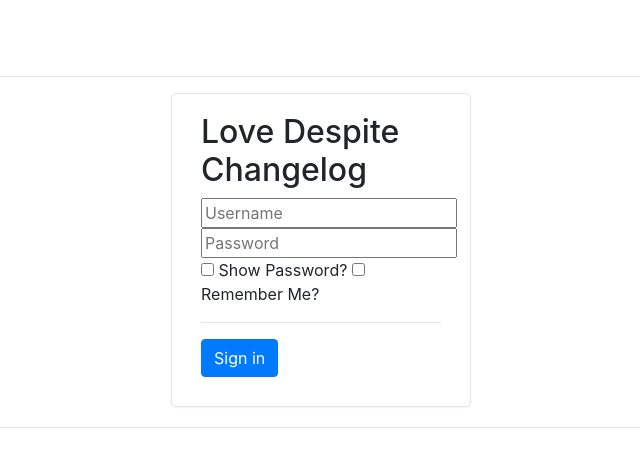
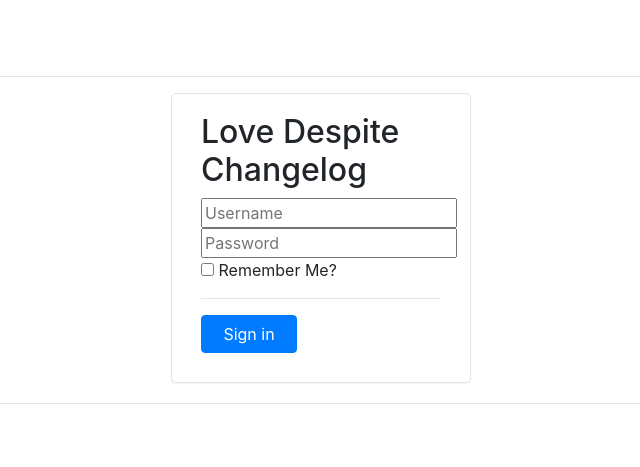
Before and after one commit to smartooth/admin-panel, a PHP site: page /login/index.php in a window 1280 px wide. Shown: the top 467 px of the page, without its empty margins (319-959 px from the left). Run offline with PHP 8.4, Linux system fonts and the light colour scheme; a stand-in replaces the project's code that opens the database connection; some libraries are stand-ins or nearby versions.

Commit message:
changed checkbox to a button for passwords

```diff
--- a/admin/login/index.php
+++ b/admin/login/index.php
@@ -79,21 +79,21 @@ EXTRA;
                     <span class="add-on"><i class="icon-key"></i></span>
                     <input id="pass-toggle" type="password" class="input-block-level" placeholder="Password" name="password">
                 </div>
-                <input id="pass-check" type="checkbox"> Show Password?
                 <input type="checkbox" name="remember"> Remember Me?
                 <hr>
-                <button class="btn btn-large btn-primary" type="submit">Sign in</button>
+                <button class="btn btn-large btn-primary" type="submit" style="width:40%">Sign in</button>
+                <button id="pass-check" class="btn btn-large" style="width:50%">Show Pass</button>
             </form>
         </div>
         <hr>
     </body>
     <script>
-        $("#pass-check").change(function() {
-            if ($("#pass-check").is(":checked")) {
-                $("#pass-toggle").get(0).type = "text"; // show password
-            } else {
-                $("#pass-toggle").get(0).type = "password"; // hide it
-            }
+        $("#pass-check").toggle(function() {
+            $("#pass-toggle").get(0).type = "text"; // show password
+            $(this).html("Hide Pass");
+        }, function() {
+            $("#pass-toggle").get(0).type = "password"; // hide it
+            $(this).html("Show Pass");
         });
     </script>
 </html>
```
